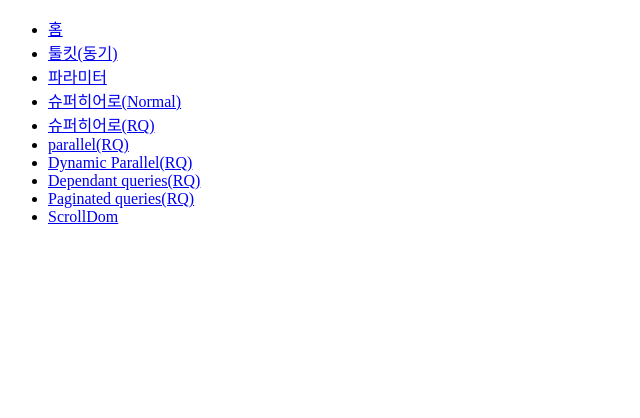
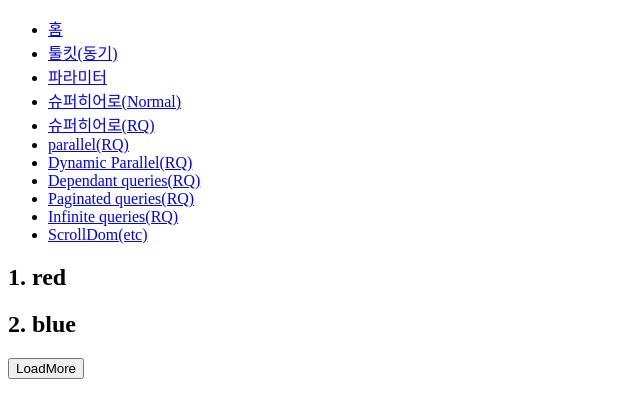
Before and after one commit to ssi02014/react-query-tutorial, a React (Create React App) app in the folder app/: page /infinite-queries in a window 1280 px wide. Shown: the top 418 px of the page, without its empty margins (0-640 px from the left). Built offline with nearby package versions, Linux system fonts and the light colour scheme; data requests are answered from the project's data file.

Commit message:
feat: Inifinite Scroll

```diff
--- a/app/src/App.tsx
+++ b/app/src/App.tsx
@@ -13,6 +13,7 @@ import DynamicParallelPage from './pages/DynamicParallelPage';
 import DependantQueriesPage from './pages/DependantQueries';
 import PaginatedQueriesPage from './pages/PaginatedQueries';
 import ScrollDomPage from './pages/ScrollDom';
+import InfiniteQueries from './pages/InfiniteQueries';
 
 const queryClient = new QueryClient();
 
@@ -55,7 +56,10 @@ function App() {
             <Link to="/paginated-queries">Paginated queries(RQ)</Link>
           </li>
           <li>
-            <Link to="/scroll-dom">ScrollDom</Link>
+            <Link to="/infinite-queries">Infinite queries(RQ)</Link>
+          </li>
+          <li>
+            <Link to="/scroll-dom">ScrollDom(etc)</Link>
           </li>
         </ul>
         <Routes>
@@ -78,6 +82,7 @@ function App() {
             element={<DependantQueriesPage email="ssi02014@naver.com" />}
           />
           <Route path="/paginated-queries" element={<PaginatedQueriesPage />} />
+          <Route path="/infinite-queries" element={<InfiniteQueries />} />
           <Route path="/scroll-dom" element={<ScrollDomPage />} />
         </Routes>
         <ReactQueryDevtools initialIsOpen={false} position="bottom-right" />
--- /dev/null
+++ b/app/src/pages/InfiniteQueries/index.tsx
@@ -0,0 +1,43 @@
+import axios from 'axios';
+import React, { Fragment } from 'react';
+import { useInfiniteQuery } from 'react-query';
+
+const fetchColors = ({ pageParam = 1 }) => {
+  return axios.get(`http://localhost:4000/colors?_limit=2&_page=${pageParam}`);
+};
+
+const InfiniteQueries = () => {
+  const { data, hasNextPage, isFetching, isFetchingNextPage, fetchNextPage } =
+    useInfiniteQuery('colors', fetchColors, {
+      getNextPageParam: (lastPage, pages) => {
+        // 첫 번째 인자는 fetch 해온 가장 최근 페이지 데이터, pages는 현재까지 렌더링된 페이지들 데이터
+        if (pages.length < 4) {
+          return pages.length + 1;
+        } else {
+          return undefined;
+        }
+      },
+    });
+
+  return (
+    <div>
+      {data?.pages.map((group, idx) => (
+        <Fragment key={idx}>
+          {group.data.map((color: any) => (
+            <h2 key={color.id}>
+              {color.id}. {color.label}
+            </h2>
+          ))}
+        </Fragment>
+      ))}
+      <div>
+        <button disabled={!hasNextPage} onClick={() => fetchNextPage()}>
+          LoadMore
+        </button>
+      </div>
+      <div>{isFetching && !isFetchingNextPage ? 'Fetching...' : null}</div>
+    </div>
+  );
+};
+
+export default InfiniteQueries;
```
Also changed, not shown: 1 other file (tests, documents, lock files or other folders).
